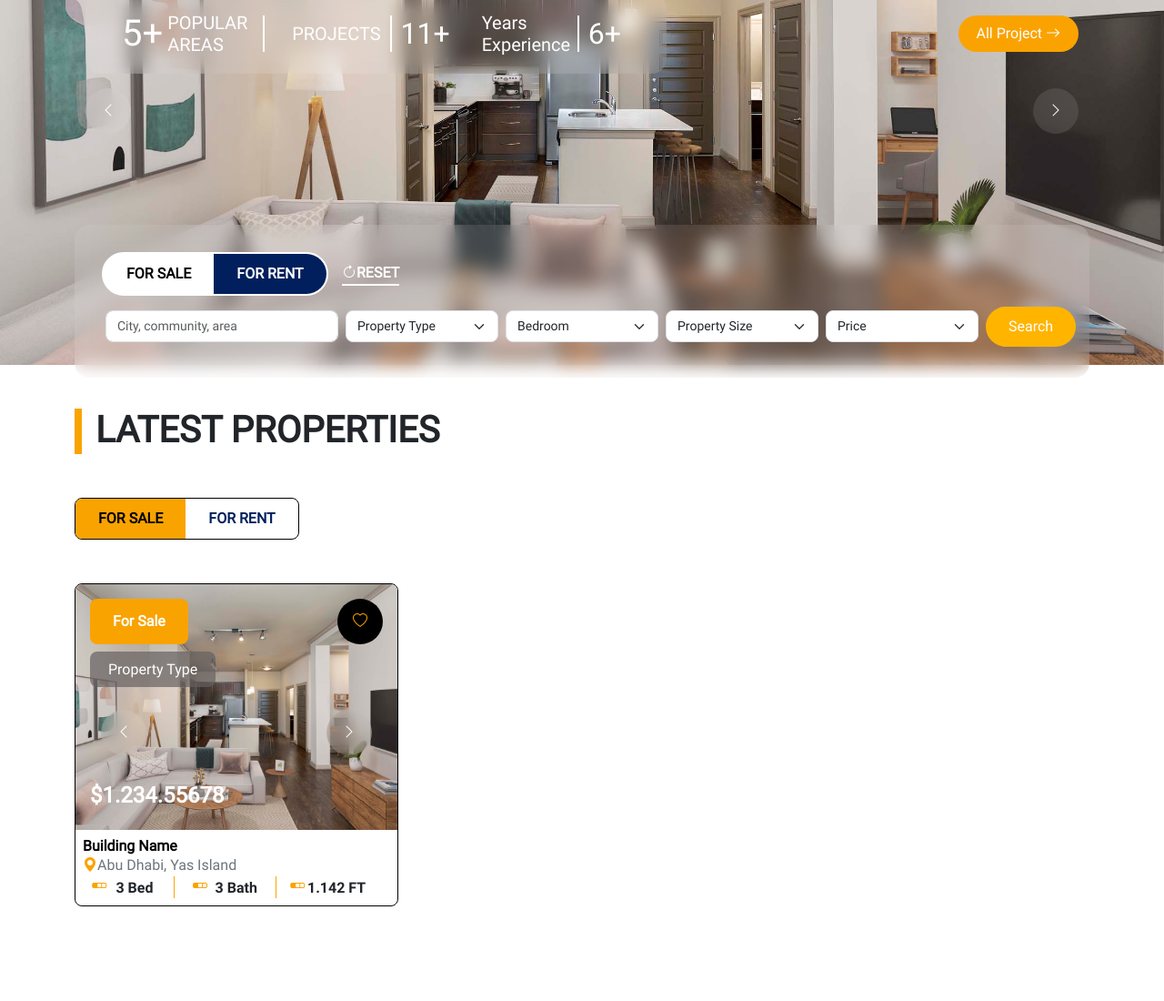
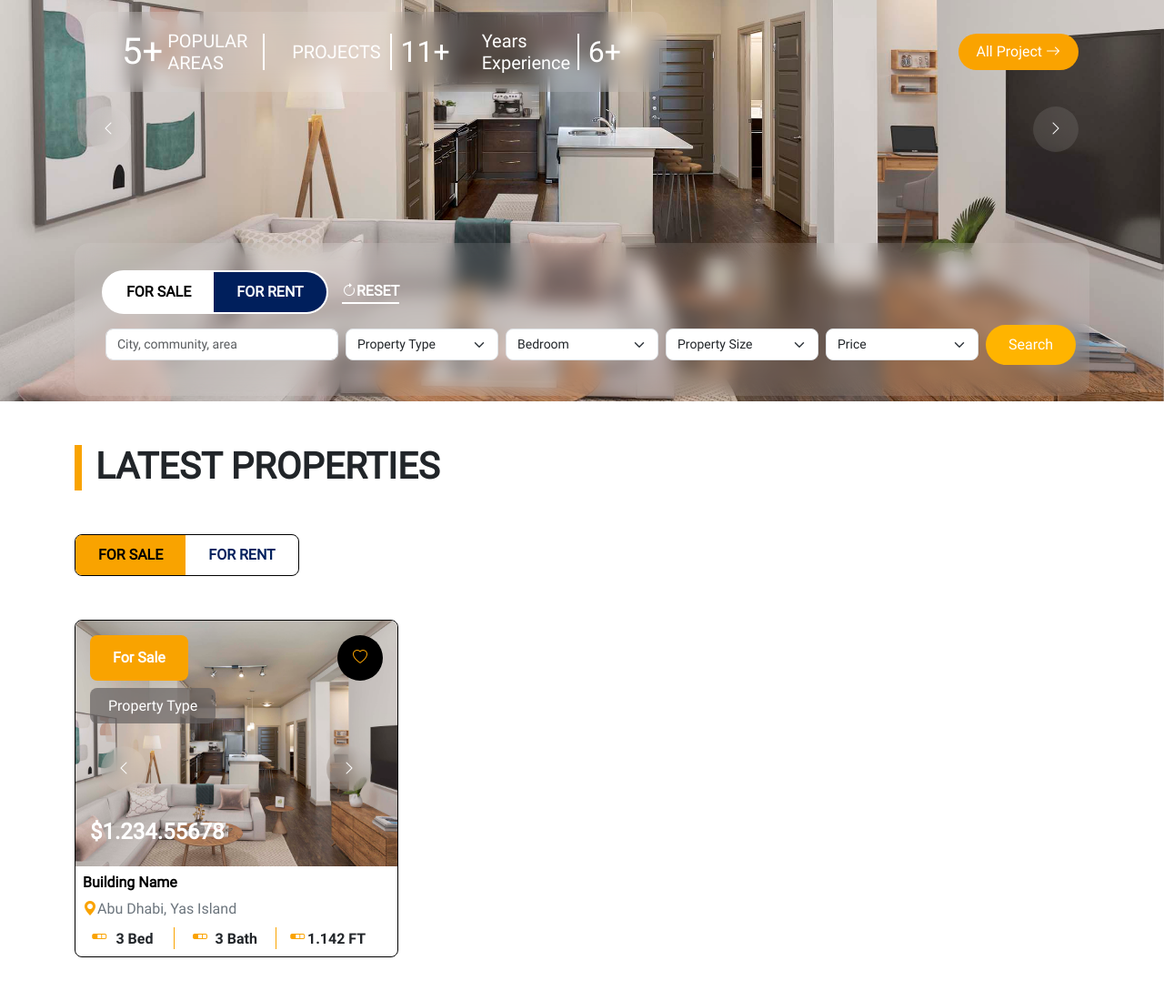
Before and after one commit to razamughal23/oia-properties, a plain HTML site: page index.html in a window 1280 px wide. Shown: the part 239-1339 px from the top of the page at 91% size. Before the commit the page ends 1283 px from the top, so only its background shows below. Drawn offline with Linux system fonts and the light colour scheme; a script that the page names is missing.

Commit message:
new code

```diff
--- a/assets/css/style.css
+++ b/assets/css/style.css
@@ -61,7 +61,7 @@ a:hover {
 }
 
 .page_height {
-  height: 80vh;
+  height: 85vh;
 }
 
 /*--------------------------------------------------------------
--- a/index.html
+++ b/index.html
@@ -259,7 +259,7 @@
               </div>
             </div>
             <!-- Card Design -->
-            <div class="col-12 col-md-12 col-lg-12 col-xl-4 pt-5 pb-5">
+            <div class="col-12 col-md-6 col-lg-5 col-xl-4 pt-5 pb-5">
               <div class="container p-0 property-card">
                 <div class="card-img">
                   <div class="row p-3">
@@ -301,7 +301,7 @@
                       Building Name
                     </h6>
                   </div>
-                  <div class="col-12 d-flex">
+                  <div class="col-12 d-flex pt-2 pb-2">
                     <i class="bi bi-geo-alt-fill" style="color: #faa300"></i>
                     <p class="text-secondary m-0">Abu Dhabi, Yas Island</p>
                   </div>
@@ -325,9 +325,11 @@
                       <h6 class="card-size-font">1.142 FT</h6>
                     </div>
                   </div>
-                  <div class="col-12"></div>
-                  <div class="col-12"></div>
-                  <div class="col-12"></div>
+                  <div class="row">
+                    <div class="col-12"></div>
+                    <div class="col-12"></div>
+                    <div class="col-12"></div>
+                  </div>
                 </div>
               </div>
             </div>
```
